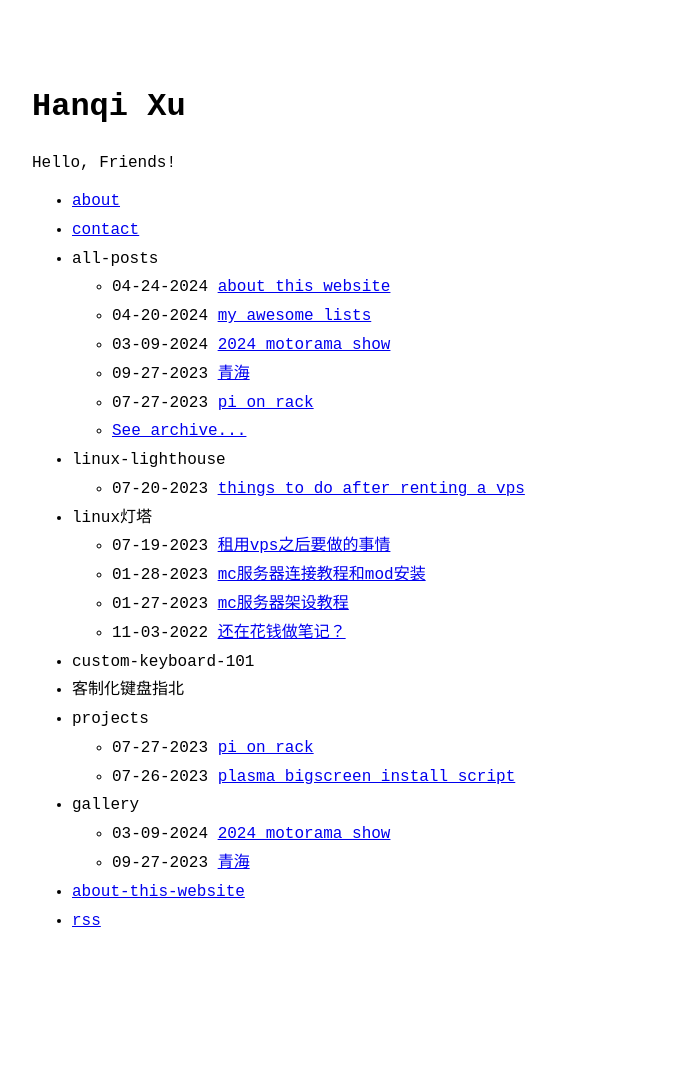
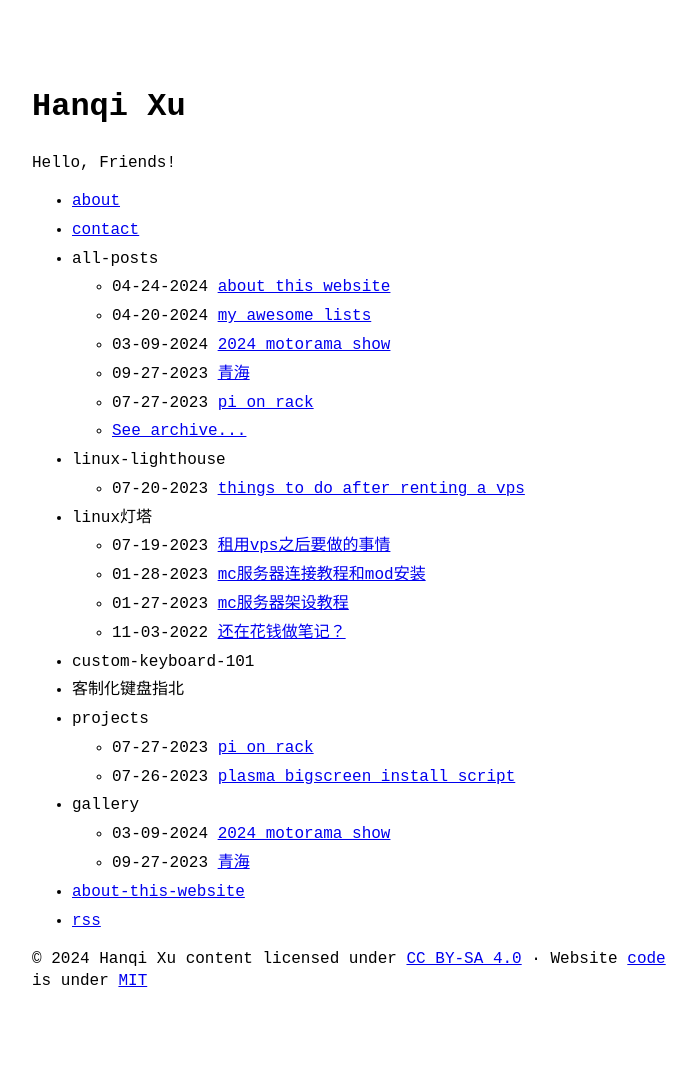
Before and after one commit to colgrave34/colgrave34.github.io, a Jekyll site: the page built from index.md, in a window 1280 px wide. Shown: the whole page, without its empty margins (288-984 px from the left). Built offline with Jekyll 4.4.1, drawn with Linux system fonts in a browser that asks for light colours; before the commit the page ends 1012 px from its top, so only the background shows below that.

Commit message:
Add license footer in index.md

```diff
--- a/index.md
+++ b/index.md
@@ -2,3 +2,5 @@
 layout: home
 ---
 <link href="https://social.linux.pizza/@colgrave" rel="me">
+
+© 2024 Hanqi Xu content licensed under [CC BY-SA 4.0](https://creativecommons.org/licenses/by-sa/4.0/) · Website [code](https://github.com/Colgrave34/Colgrave34.github.io) is under [MIT](https://github.com/Colgrave34/Colgrave34.github.io/blob/main/LICENSE)
```
